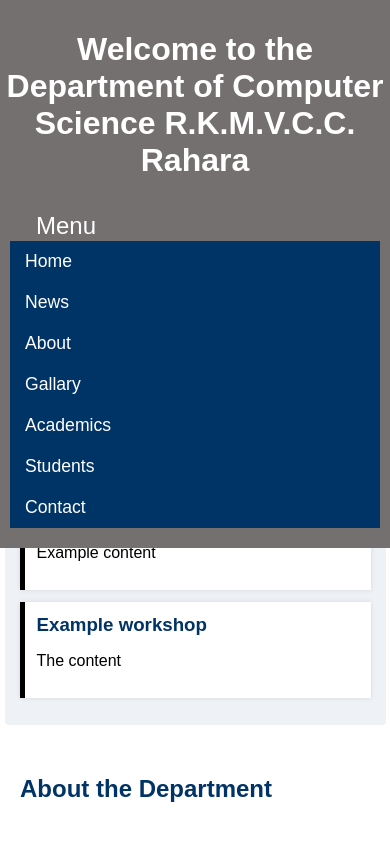
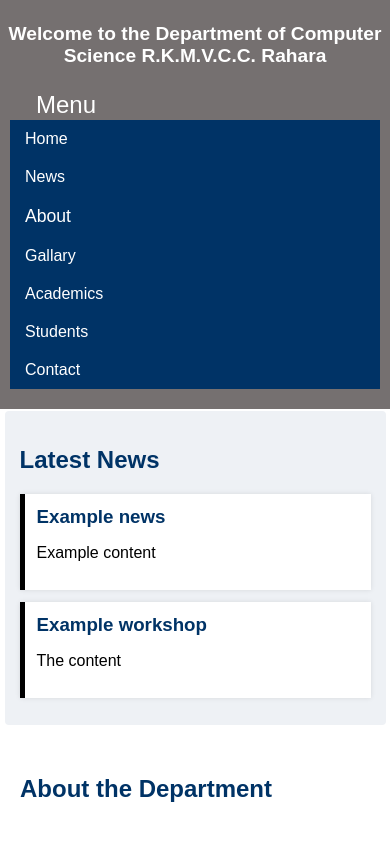
Before and after one commit to LancersSoftware/cs_dept_website, a plain HTML site: page index.html in a window 390 px wide. Both pictures are taken after a click on the button "Menu". Shown: the top 844 px of the page. Drawn offline with Linux system fonts and the light colour scheme.

Commit message:
Update style.css

```diff
--- a/CSS/style.css
+++ b/CSS/style.css
@@ -170,6 +170,24 @@ footer {
     padding: 10px;
   }
 
+  nav a,
+  .dropbtn {
+    font-size: 1rem;
+    padding: 8px 10px;
+  }
+
+  nav {
+    flex-direction: column;
+  }
+
+  .dropdown-content a {
+    font-size: 0.9rem;
+  }
+
+  header h1 {
+    font-size: 1.2rem;
+  }
+
   .nav-links {
     display: none;
     flex-direction: column;
```
